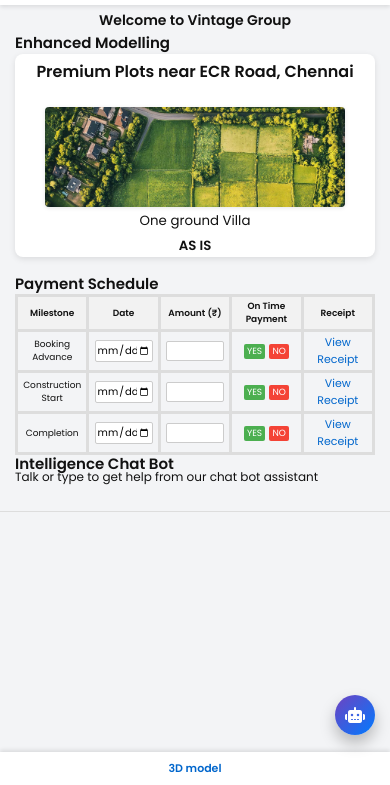
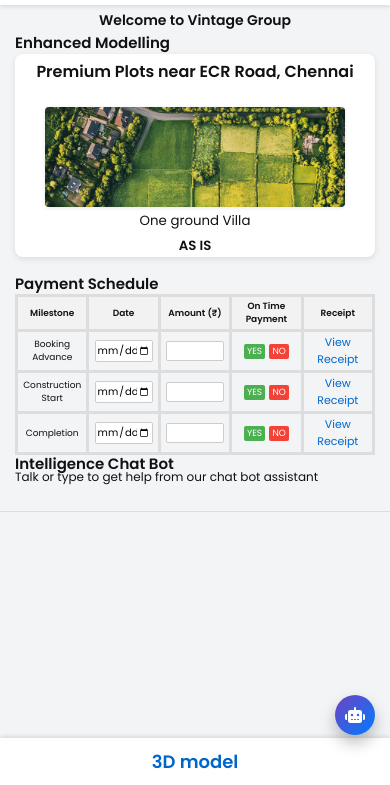
Before and after one commit to Umaiorubagan08/vintage_page_2, a plain HTML site: page index.html in a window 390 px wide. Shown: the part 59-844 px from the top of the page. Drawn offline with Linux system fonts and the light colour scheme.

Commit message:
Added project files

```diff
--- a/index.html
+++ b/index.html
@@ -188,7 +188,7 @@
 
     <div class="footer">
       <a href="https://gogo-tan.vercel.app/" target="_parent"
-        >3D model </a
+        ><b> 3D model </b> </a
       >
     </div>
 
--- a/style.css
+++ b/style.css
@@ -302,7 +302,7 @@ body {
     background: white;
     padding: 10px;
     text-align: center;
-    font-size: 12px;
+    font-size: 15px;
     box-shadow: 0 -2px 4px rgba(0, 0, 0, 0.1);
     z-index: 100;
 }
@@ -434,6 +434,20 @@ body {
     .image-container {
         height: 160px;
     }
+    .footer{
+        font-size: 14px;
+
+    }
+
+    .footer a {
+    color: #0066cc;
+    text-decoration: none;
+    font-weight: 600;
+    }
+
+    .footer a:hover {
+    text-decoration: underline;
+    }
 }
 
 @media (max-width: 768px) {
@@ -480,6 +494,22 @@ body {
 
     #chatbot-icon {
         bottom: 50px;
+    }
+
+
+    .footer{
+        font-size: 18px;
+
+    }
+
+    .footer a {
+    color: #0066cc;
+    text-decoration: none;
+    font-weight: 600;
+    }
+
+    .footer a:hover {
+    text-decoration: underline;
     }
 }
 
@@ -538,6 +568,22 @@ body {
         bottom: 50px;
         right: 15px;
     }
+
+
+    .footer{
+        font-size: 18px;
+
+    }
+
+    .footer a {
+    color: #0066cc;
+    text-decoration: none;
+    font-weight: 600;
+    }
+
+    .footer a:hover {
+    text-decoration: underline;
+    }
 }
 
 @media (max-width: 480px) {
@@ -565,9 +611,20 @@ body {
         font-size: 12px;
     }
 
-    .footer {
-        font-size: 11px;
-        padding: 8px;
+
+    .footer{
+        font-size: 18px;
+
+    }
+
+    .footer a {
+    color: #0066cc;
+    text-decoration: none;
+    font-weight: 600;
+    }
+
+    .footer a:hover {
+    text-decoration: underline;
     }
 }
 
@@ -623,8 +680,20 @@ body {
         font-size: 14px;
     }
 
-    .footer {
-        font-size: 10px;
+
+    .footer{
+        font-size: 18px;
+
+    }
+
+    .footer a {
+    color: #0066cc;
+    text-decoration: none;
+    font-weight: 600;
+    }
+
+    .footer a:hover {
+    text-decoration: underline;
     }
 }
 
```
